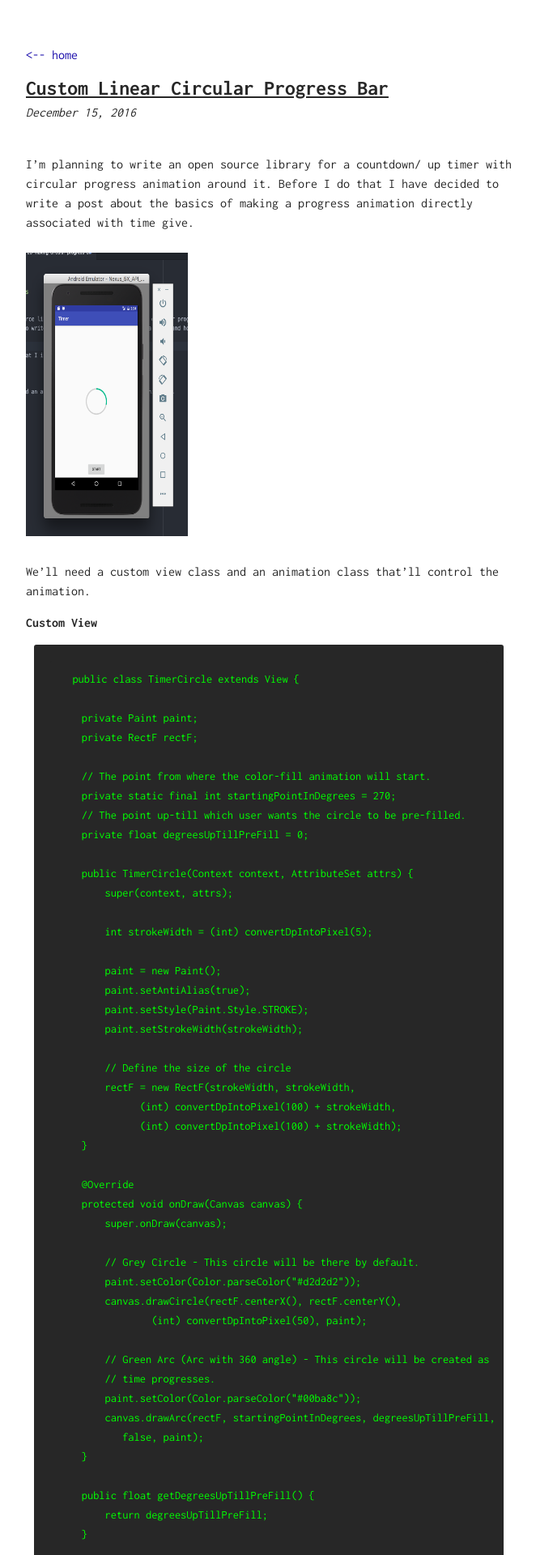
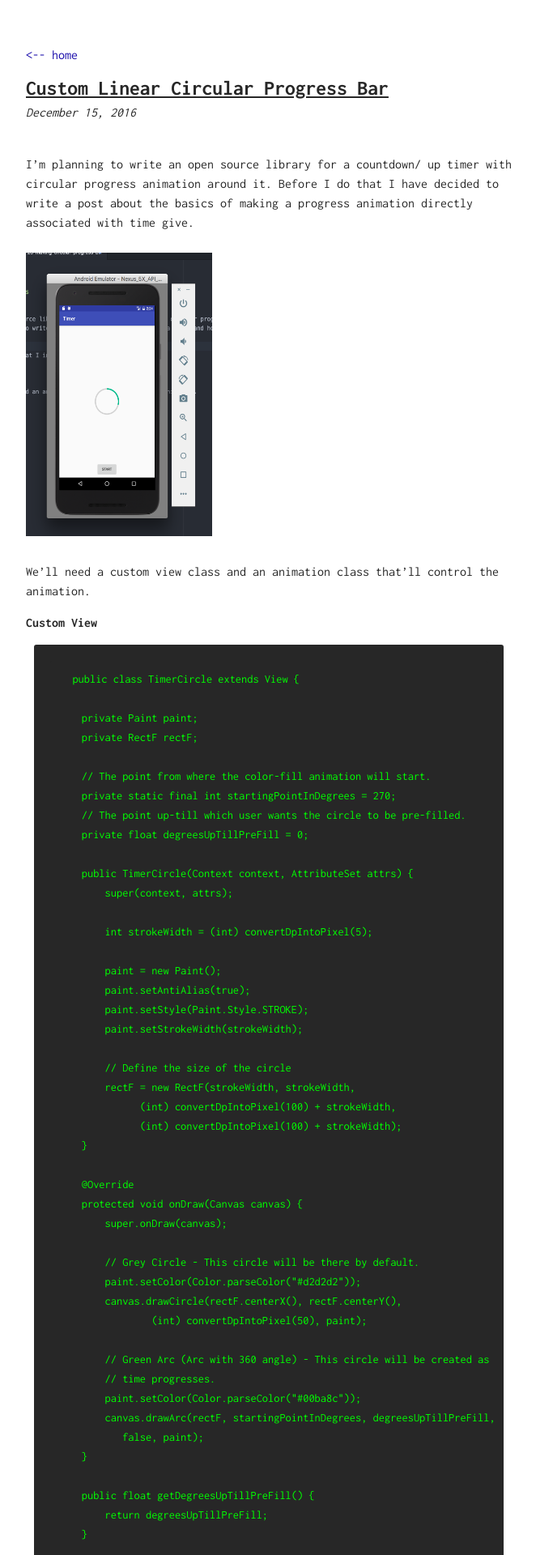
Before and after one commit to krtkush/krtkush.github.io, a Jekyll site: the page built from _posts/2016-12-15-making-circular-progress-bar.md, in a window 1280 px wide. Shown: the top 1920 px of the page at 81% size, without its empty margins (308-970 px from the left). Built offline with Jekyll 4.4.1, drawn with Linux system fonts in a browser that asks for light colours; comment, search, counter and statistics services are not loaded.

Commit message:
Corrected image width.

```diff
--- a/_posts/2016-12-15-making-circular-progress-bar.md
+++ b/_posts/2016-12-15-making-circular-progress-bar.md
@@ -8,7 +8,7 @@ I'm planning to write an open source library for a countdown/ up timer with circ
 progress animation around it. Before I do that I have decided to write a post about
 the basics of making a progress animation directly associated with time give.
 
-<img src="https://raw.githubusercontent.com/krtkush/krtkush.github.io/master/_posts/images/circular_progress_bar_screenshot.png" width="200" height="350" />
+<img src="https://raw.githubusercontent.com/krtkush/krtkush.github.io/master/_posts/images/circular_progress_bar_screenshot.png" width="230" height="350" />
 
 We'll need a custom view class and an animation class that'll control the animation.
 
```
